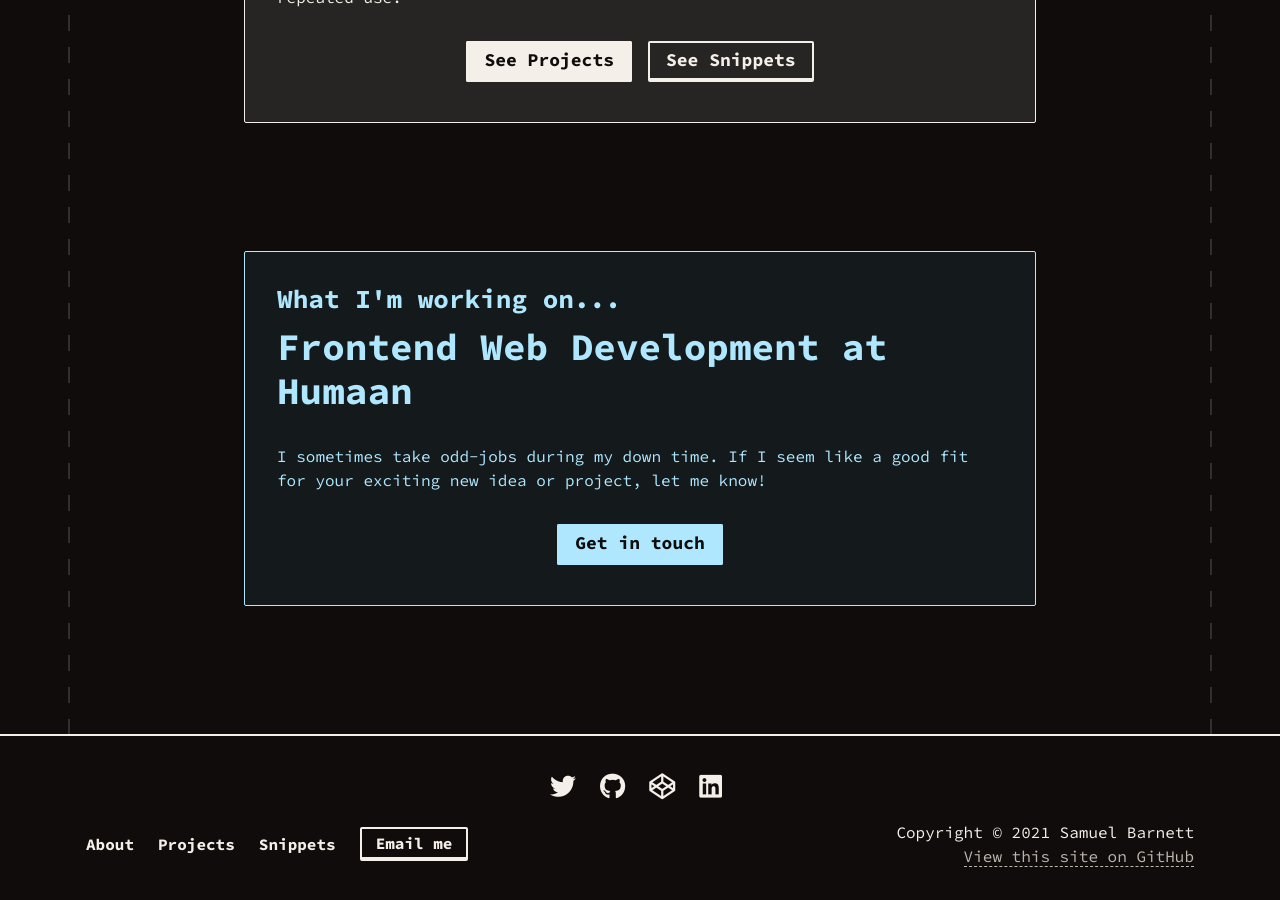
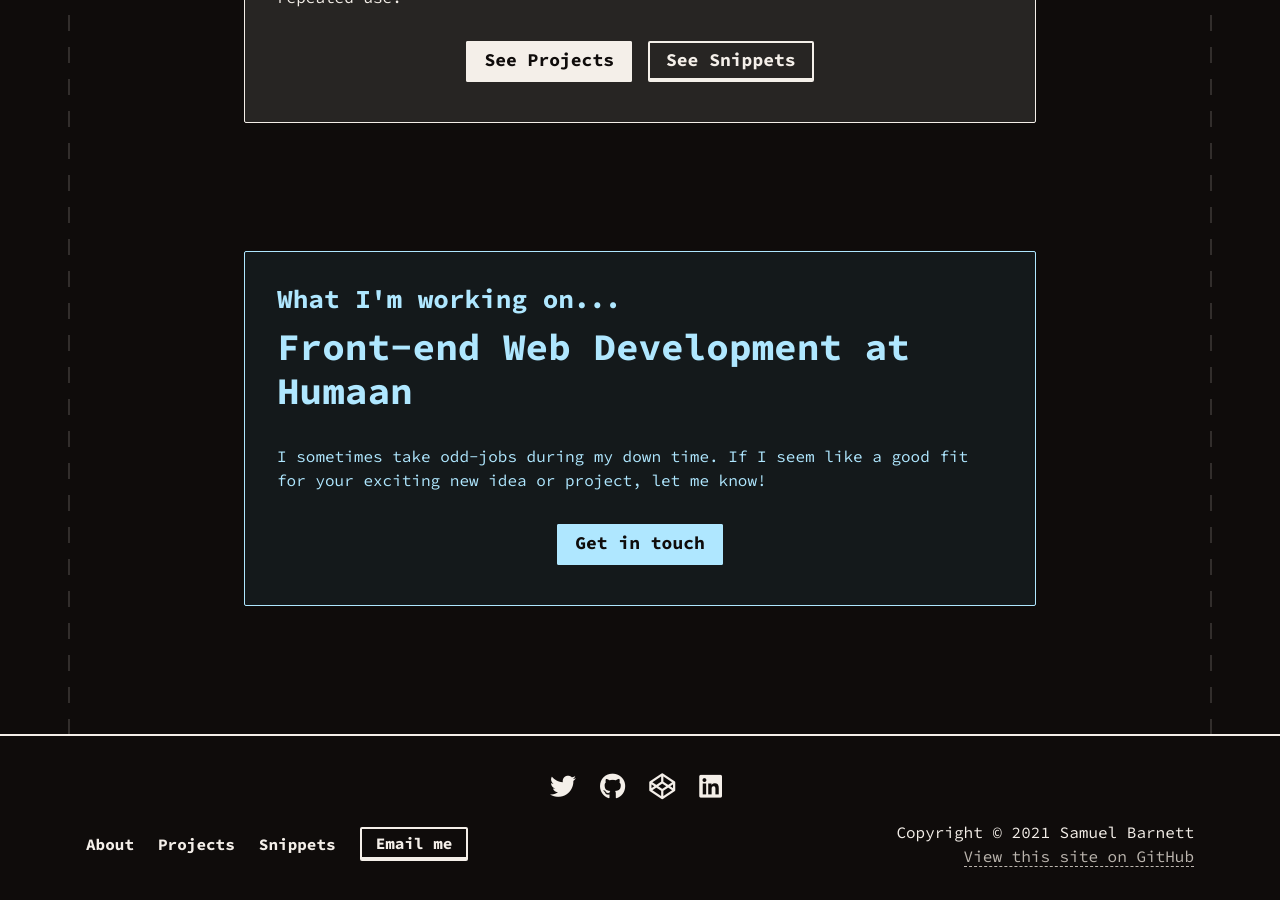
Before and after one commit to damnsamn/samuelbar.net_2020, a Jekyll site: the page built from index.html, in a window 1280 px wide and 900 px high, scrolled down 1577 px. Built offline with Jekyll 4.4.1, drawn with Linux system fonts in a browser that asks for light colours; nearby versions of some CDN libraries.

Commit message:
Update index.html

```diff
--- a/index.html
+++ b/index.html
@@ -40,5 +40,5 @@ intro-titles: [
 {% include common/cta.html heading="Want to see what I can do?" description="Have a look through some of my prior projects, or pick through some of my often-used code snippets I store on this site for my own (or anyone else’s) repeated use."
 buttons="See Projects, /projects; See Snippets, /snippets, stroke" %}
 
-{% include common/cta.html color="blue" label="What I'm working on..." heading="Frontend Web Development at Humaan" description="I sometimes take odd-jobs during my down time. If I seem like a good fit for your exciting new idea or project, let me know!"
+{% include common/cta.html color="blue" label="What I'm working on..." heading="Front-end Web Development at Humaan" description="I sometimes take odd-jobs during my down time. If I seem like a good fit for your exciting new idea or project, let me know!"
 buttons="Get in touch, mailto:samuel.barry.b@hotmail.com" %}
```
